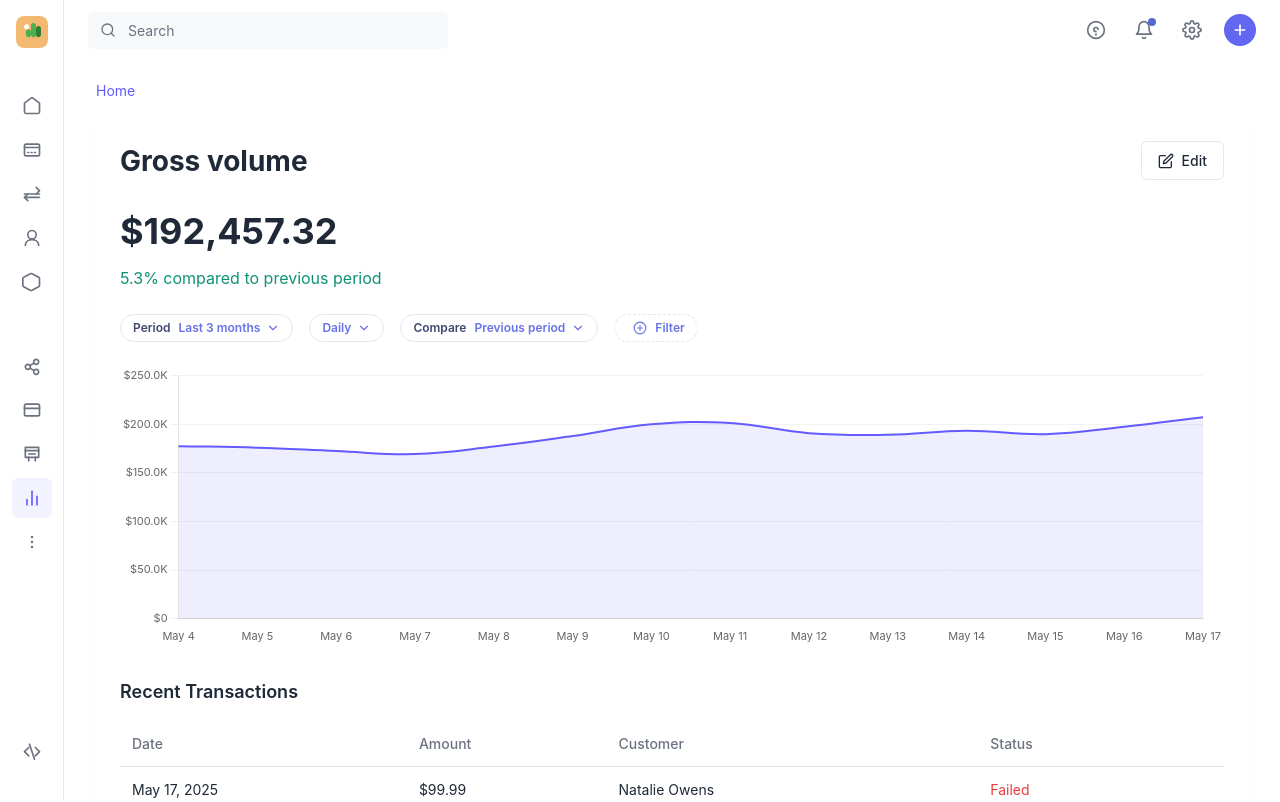
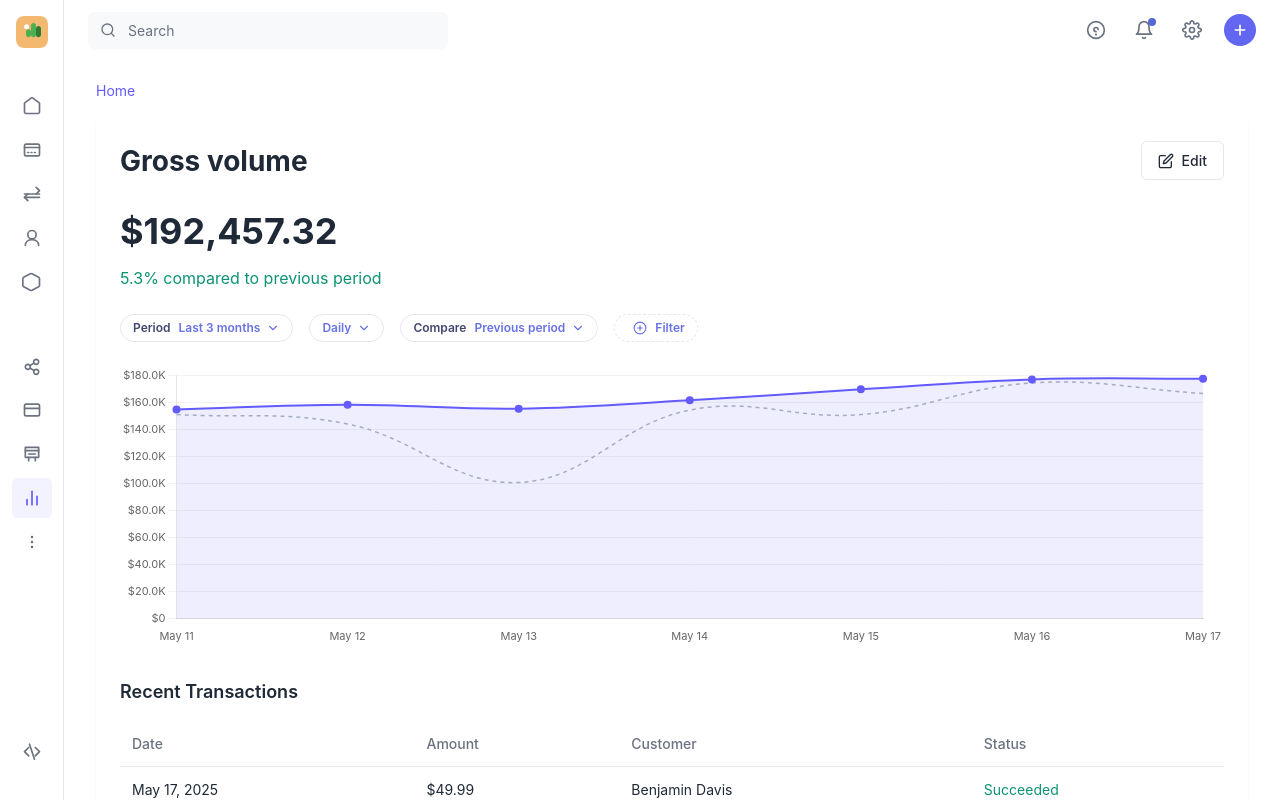
Before and after one commit to swanson-stripe/stripe-dashboard-clone, a React (Create React App) app: page /metrics/gross-volume in a window 1280 px wide. Shown: the top 802 px of the page. Built offline with nearby package versions, Linux system fonts and the light colour scheme.

Commit message:
Update data visualization to properly handle different time ranges and intervals

```diff
--- a/src/pages/MetricDetail.js
+++ b/src/pages/MetricDetail.js
@@ -1,5 +1,5 @@
-import React, { useState } from 'react';
-import { Link, useParams, useLocation } from 'react-router-dom';
+import React, { useState, useEffect } from 'react';
+import { Link, useParams, useLocation, useNavigate } from 'react-router-dom';
 import styled from 'styled-components';
 import { motion } from 'framer-motion';
 import LineChart from '../components/LineChart';
@@ -193,6 +193,8 @@ const ControlsContainer = styled.div`
 const MetricDetail = () => {
   const { metricId } = useParams();
   const location = useLocation();
+  const navigate = useNavigate();
+  const { state } = useLocation();
   const [currentPage, setCurrentPage] = useState(1);
   const transactionsPerPage = 25;
 
@@ -200,6 +202,7 @@ const MetricDetail = () => {
   const [activePeriod, setActivePeriod] = useState('last_3_months');
   const [activeInterval, setActiveInterval] = useState('daily');
   const [activeComparison, setActiveComparison] = useState('previous_period');
+  const [chartData, setChartData] = useState(null);
 
   // Log the location state for debugging
   console.log("Location state in MetricDetail:", location.state);
@@ -379,55 +382,224 @@ const MetricDetail = () => {
   const indexOfFirstTransaction = indexOfLastTransaction - transactionsPerPage;
   const currentTransactions = transactions.slice(indexOfFirstTransaction, indexOfLastTransaction);
 
-  // Sample chart data based on metric type - improved error handling
+  // Generate chart data based on metric type
   const generateChartData = () => {
-    const labels = [];
-    const today = new Date();
-
-    // Create 14 labels for the past two weeks
-    for (let i = 13; i >= 0; i--) {
-      const date = new Date(today);
-      date.setDate(today.getDate() - i);
-      labels.push(date.toLocaleDateString('en-US', { month: 'short', day: 'numeric' }));
-    }
-
-    // Generate data based on metric type
+    const isUptrend = metric.trend === 'up';
     let data = [];
-    const isUptrend = metric.trend === 'up';
+    let labels = [];
 
     try {
+      // Generate labels based on period and interval
+      switch(activePeriod) {
+        case 'last7days':
+          if (activeInterval === 'daily') {
+            labels = Array(7).fill().map((_, i) => {
+              const date = new Date();
+              date.setDate(date.getDate() - (6 - i));
+              return date.toLocaleDateString('en-US', { month: 'short', day: 'numeric' });
+            });
+          } else {
+            // For hourly interval in 7 day view
+            labels = Array(7).fill().map((_, i) => {
+              const date = new Date();
+              date.setDate(date.getDate() - (6 - i));
+              return date.toLocaleDateString('en-US', { month: 'short', day: 'numeric' });
+            });
+          }
+          break;
+        case 'last30days':
+          if (activeInterval === 'daily') {
+            // Show every 3rd day for readability
+            labels = Array(10).fill().map((_, i) => {
+              const date = new Date();
+              date.setDate(date.getDate() - (30 - i * 3));
+              return date.toLocaleDateString('en-US', { month: 'short', day: 'numeric' });
+            });
+          } else if (activeInterval === 'weekly') {
+            // Show weekly labels
+            labels = Array(5).fill().map((_, i) => {
+              const date = new Date();
+              date.setDate(date.getDate() - (30 - i * 7));
+              return `Week ${i + 1}`;
+            });
+          }
+          break;
+        case 'last90days':
+          if (activeInterval === 'weekly') {
+            labels = Array(13).fill().map((_, i) => {
+              return `Week ${i + 1}`;
+            });
+          } else if (activeInterval === 'monthly') {
+            labels = Array(3).fill().map((_, i) => {
+              const date = new Date();
+              date.setMonth(date.getMonth() - (2 - i));
+              return date.toLocaleDateString('en-US', { month: 'long' });
+            });
+          } else {
+            // For daily interval in 90 day view, show every 10th day
+            labels = Array(10).fill().map((_, i) => {
+              const date = new Date();
+              date.setDate(date.getDate() - (90 - i * 10));
+              return date.toLocaleDateString('en-US', { month: 'short', day: 'numeric' });
+            });
+          }
+          break;
+        case 'thisYear':
+          if (activeInterval === 'monthly') {
+            const currentMonth = new Date().getMonth();
+            labels = Array(currentMonth + 1).fill().map((_, i) => {
+              const date = new Date();
+              date.setMonth(i);
+              return date.toLocaleDateString('en-US', { month: 'long' });
+            });
+          } else {
+            // For weekly interval in year view
+            const weeksInYear = Math.min(
+              Math.ceil((new Date().getTime() - new Date(new Date().getFullYear(), 0, 1).getTime()) / (7 * 24 * 60 * 60 * 1000)),
+              52
+            );
+            labels = Array(Math.min(12, weeksInYear)).fill().map((_, i) => {
+              return `Week ${i + 1}`;
+            });
+          }
+          break;
+        default:
+          labels = Array(7).fill().map((_, i) => {
+            const date = new Date();
+            date.setDate(date.getDate() - (6 - i));
+            return date.toLocaleDateString('en-US', { month: 'short', day: 'numeric' });
+          });
+      }
+
+      // Generate appropriate number of data points based on labels
+      const dataPointCount = labels.length;
+
+      // Set appropriate base values and volatility based on period
+      let baseValue, volatility;
+
       if (metric.isCurrency) {
         // For currency metrics like MRR, gross volume, etc.
-        const baseValue = metric.baseCurrencyValue || 10000;
-        data = generateRealisticTrend(14, baseValue * 0.8, baseValue * 1.2, 0.07, isUptrend);
+        baseValue = metric.baseCurrencyValue || 10000;
+
+        // Different time periods have different base values and volatility
+        switch(activePeriod) {
+          case 'last7days':
+            volatility = 0.05; // Less volatility for shorter timeframe
+            break;
+          case 'last30days':
+            baseValue *= 4; // Higher total for longer timeframe
+            volatility = 0.07;
+            break;
+          case 'last90days':
+            baseValue *= 12; // Even higher for 90 days
+            volatility = 0.09;
+            break;
+          case 'thisYear':
+            baseValue *= 48; // Yearly data has highest values
+            volatility = 0.12;
+            break;
+          default:
+            volatility = 0.07;
+        }
+
+        data = generateRealisticTrend(dataPointCount, baseValue * 0.8, baseValue * 1.2, volatility, isUptrend);
       } else if (metric.unit === 'percentage') {
         // For percentage metrics like conversion rate
-        const baseValue = metric.baseNumberValue || 5;
-        data = generateRealisticTrend(14, baseValue * 0.8, baseValue * 1.2, 0.05, isUptrend, false);
+        baseValue = metric.baseNumberValue || 5;
+
+        // Percentage metrics don't scale as much with time periods
+        switch(activePeriod) {
+          case 'last7days':
+            volatility = 0.03;
+            break;
+          case 'last30days':
+            volatility = 0.05;
+            break;
+          case 'last90days':
+            volatility = 0.08;
+            break;
+          case 'thisYear':
+            volatility = 0.1;
+            break;
+          default:
+            volatility = 0.05;
+        }
+
+        data = generateRealisticTrend(dataPointCount, baseValue * 0.8, baseValue * 1.2, volatility, isUptrend, false);
       } else {
         // For count metrics like active subscribers
-        const baseValue = metric.baseNumberValue || 100;
-        data = generateRealisticTrend(14, baseValue * 0.8, baseValue * 1.2, 0.06, isUptrend, false);
+        baseValue = metric.baseNumberValue || 100;
+
+        // Count metrics scale with time periods
+        switch(activePeriod) {
+          case 'last7days':
+            volatility = 0.04;
+            break;
+          case 'last30days':
+            baseValue *= 3;
+            volatility = 0.06;
+            break;
+          case 'last90days':
+            baseValue *= 8;
+            volatility = 0.09;
+            break;
+          case 'thisYear':
+            baseValue *= 30;
+            volatility = 0.12;
+            break;
+          default:
+            volatility = 0.06;
+        }
+
+        data = generateRealisticTrend(dataPointCount, baseValue * 0.8, baseValue * 1.2, volatility, isUptrend, false);
       }
     } catch (error) {
       console.error("Error generating chart data:", error);
       // Default data in case of error
-      data = Array(14).fill(0).map(() => Math.floor(Math.random() * 100));
+      labels = Array(7).fill().map((_, i) => `Day ${i + 1}`);
+      data = Array(7).fill(0).map(() => Math.floor(Math.random() * 100));
+    }
+
+    // Calculate comparison data if needed
+    let comparisonData = null;
+    if (activeComparison !== 'no-comparison') {
+      comparisonData = data.map(value => value * (Math.random() * 0.4 + 0.6)); // 60-100% of current value
+    }
+
+    // Create dataset configuration
+    const datasets = [{
+      data,
+      borderColor: '#635bff',
+      backgroundColor: 'rgba(99, 91, 255, 0.1)',
+      fill: true,
+      borderWidth: 2,
+      tension: 0.4,
+      pointRadius: 3,
+      pointHoverRadius: 5,
+      pointBackgroundColor: '#635bff',
+      label: 'Current Period'
+    }];
+
+    // Add comparison dataset if needed
+    if (comparisonData && activeComparison !== 'no-comparison') {
+      datasets.push({
+        data: comparisonData,
+        borderColor: '#adb5bd',
+        backgroundColor: 'transparent',
+        fill: false,
+        borderWidth: 1.5,
+        borderDash: [4, 4],
+        tension: 0.4,
+        pointRadius: 0,
+        label: 'Previous Period'
+      });
     }
 
     return {
       labels,
-      datasets: [
-        {
-          data,
-          borderColor: '#635bff',
-          backgroundColor: 'rgba(99, 91, 255, 0.1)',
-          fill: true,
-          borderWidth: 2,
-          tension: 0.4,
-          pointRadius: 0
-        },
-      ],
+      datasets,
+      currentData: data,
+      previousData: comparisonData || []
     };
   };
 
@@ -456,7 +628,10 @@ const MetricDetail = () => {
   };
 
   // Use our dynamic chart data generator
-  const chartData = generateChartData();
+  useEffect(() => {
+    const newChartData = generateChartData();
+    setChartData(newChartData);
+  }, [activePeriod, activeInterval, activeComparison]);
 
   const paginate = (pageNumber) => setCurrentPage(pageNumber);
 
@@ -465,22 +640,19 @@ const MetricDetail = () => {
   // Handle period change
   const handlePeriodChange = (period) => {
     setActivePeriod(period);
-    // Update chart data based on new period
-    // This is a placeholder - implement actual data update logic
+    // Chart data will update when component rerenders
   };
 
   // Handle interval change
   const handleIntervalChange = (interval) => {
     setActiveInterval(interval);
-    // Update chart data based on new interval
-    // This is a placeholder - implement actual data update logic
+    // Chart data will update when component rerenders
   };
 
   // Handle comparison change
   const handleComparisonChange = (comparison) => {
     setActiveComparison(comparison);
-    // Update chart data based on new comparison
-    // This is a placeholder - implement actual data update logic
+    // Chart data will update when component rerenders
   };
 
   return (
@@ -531,7 +703,7 @@ const MetricDetail = () => {
         </ControlsContainer>
 
         <ChartContainer>
-          <LineChart data={chartData} height={280} showLegend={false} />
+          <LineChart data={chartData || generateChartData()} height={280} showLegend={false} />
         </ChartContainer>
 
         <TransactionsSection>
```
